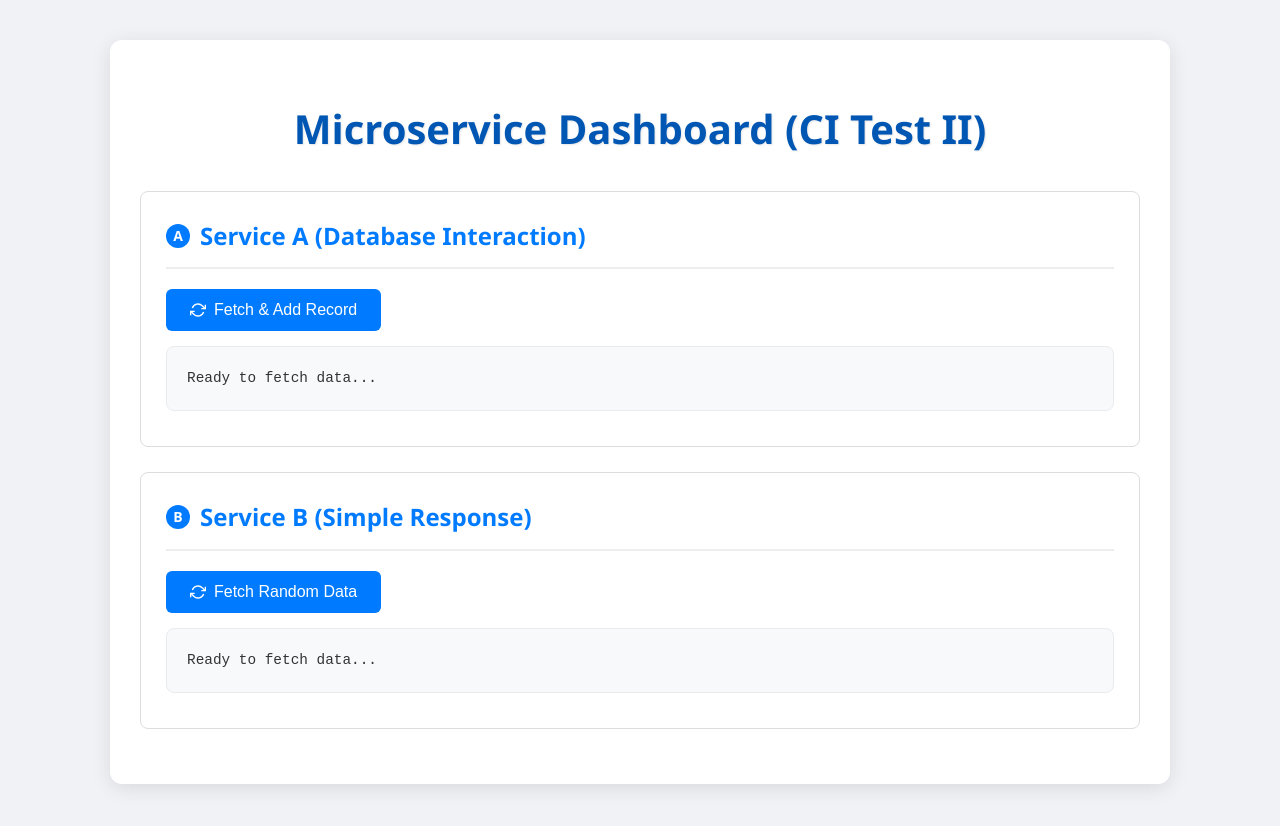
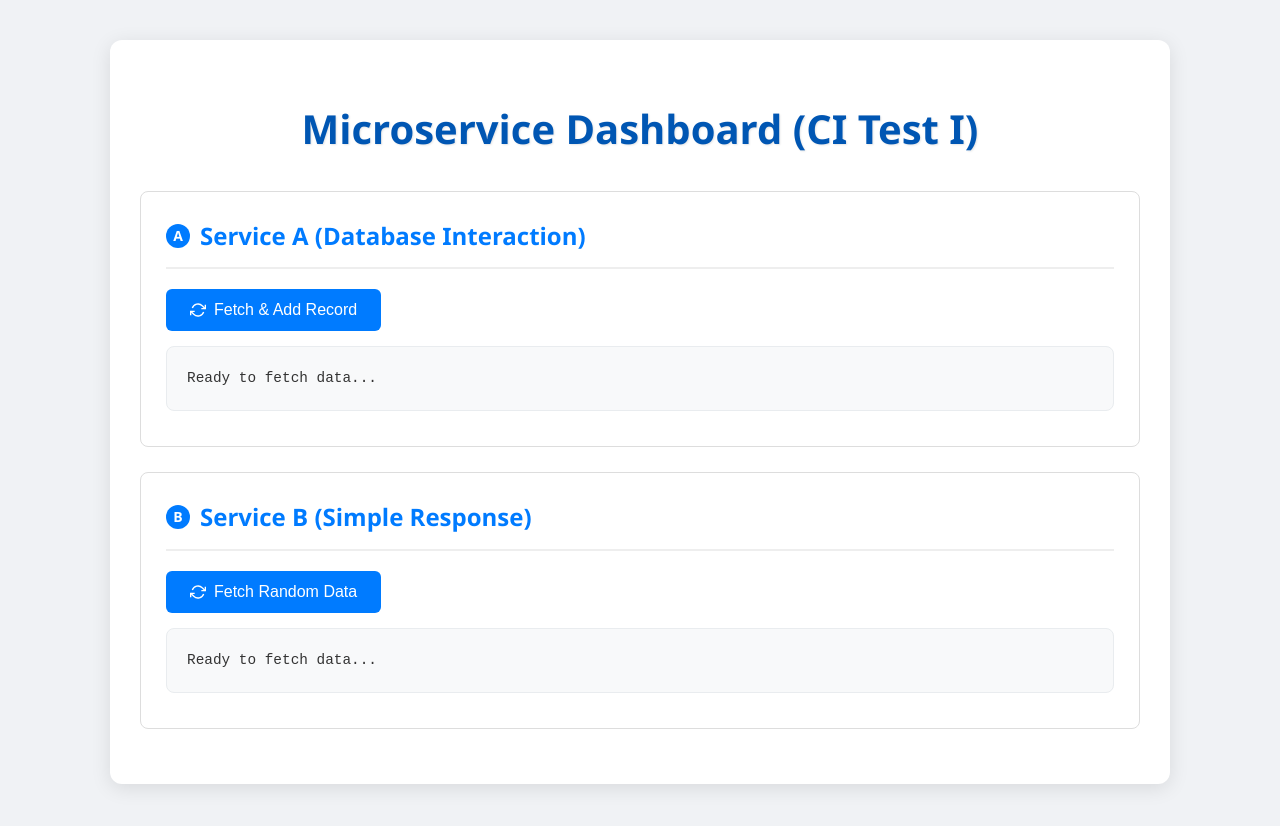
Before and after one commit to MalikShoaibAhmadKhan/3-tier-app-AKS-, a plain HTML site: page frontend/index.html in a window 1280 px wide. Drawn offline with Linux system fonts and the light colour scheme.

Commit message:
Update index.html

```diff
--- a/frontend/index.html
+++ b/frontend/index.html
@@ -159,7 +159,7 @@
 </head>
 <body>
     <div class="container">
-        <h1>Microservice Dashboard (CI Test II)</h1>
+        <h1>Microservice Dashboard (CI Test I)</h1>
 
         <div class="service-box">
             <h2><span class="service-icon">A</span>Service A (Database Interaction)</h2>
```
